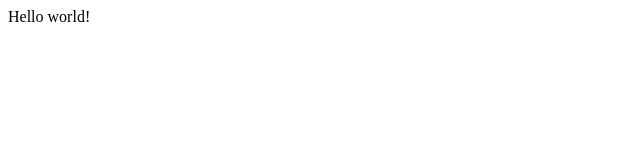
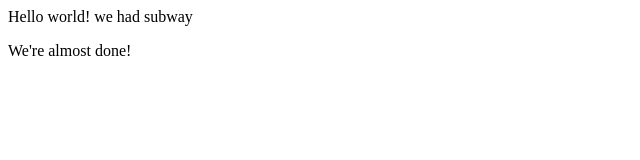
Before and after one commit to Tracy-W/web-project, a plain HTML site: page index.html in a window 1280 px wide. Shown: the whole page, without its empty margins (0-640 px from the left). Drawn offline with Linux system fonts and the light colour scheme.

Commit message:
added a line

```diff
--- a/index.html
+++ b/index.html
@@ -1 +1,2 @@
-<p>Hello world!</p>
+<p>Hello world! we had subway </p>
+<p> We're almost done! </p>
```
